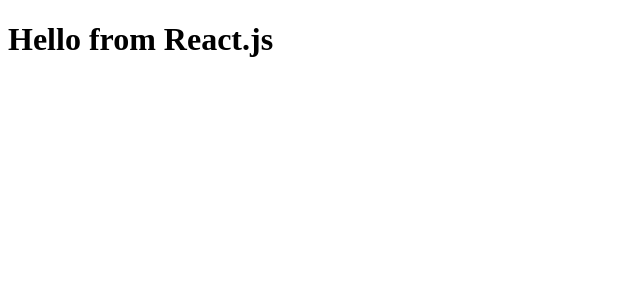
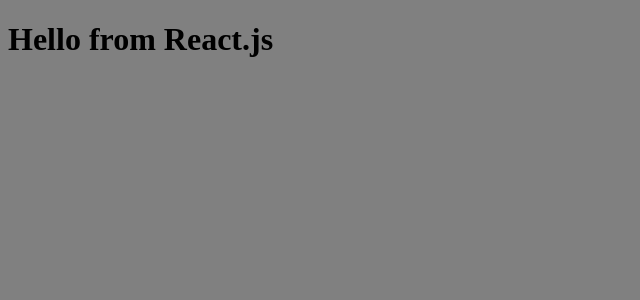
Before and after one commit to ammarkandel/simple-calculator-js, a React (Create React App) app: page / in a window 1280 px wide. Shown: the top 300 px of the page, without its empty margins (0-640 px from the left). Built offline with nearby package versions, Linux system fonts and the light colour scheme.

Commit message:
Add some style

```diff
--- a/package.json
+++ b/package.json
@@ -2,10 +2,6 @@
   "name": "simple-calculator-js",
   "version": "0.1.0",
   "private": true,
-  "engines": {
-    "node": "12.22.0",
-    "npm": "7.10.0"
-  },
   "dependencies": {
     "@testing-library/jest-dom": "^5.11.4",
     "@testing-library/react": "^11.1.0",
--- a/src/index.css
+++ b/src/index.css
@@ -0,0 +1,3 @@
+body {
+  background-color: gray;
+}
```
